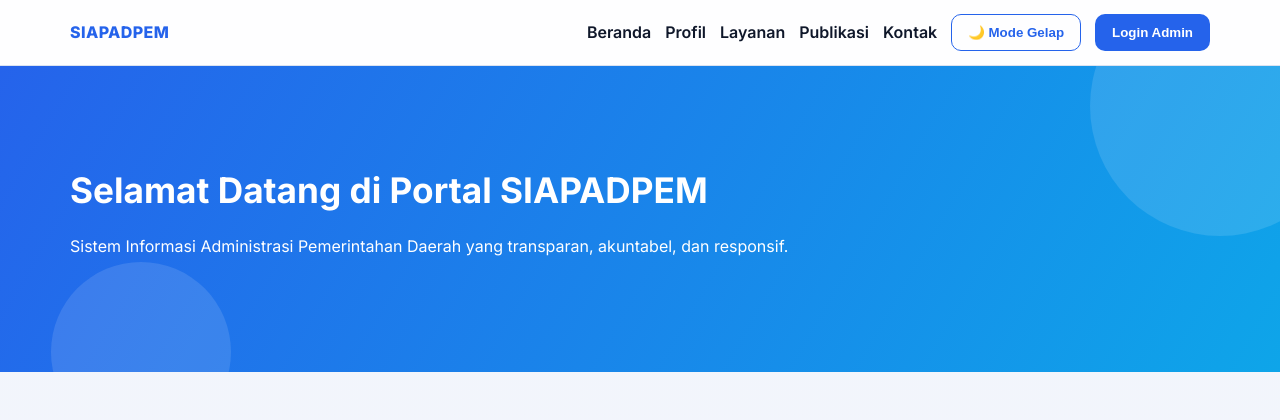
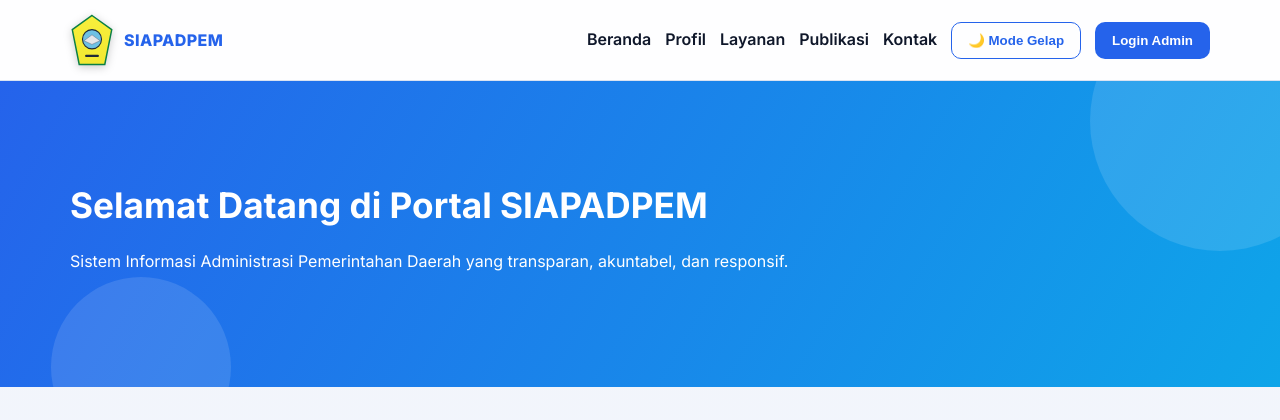
Before and after one commit to ahmadfadhillahh/SIAPADPEM, a PHP site: page / in a window 1280 px wide. Shown: the top 420 px of the page. Run offline with PHP 8.4, Linux system fonts and the light colour scheme; data comes from the database, SQL or seed files in the repository; data that the repository does not hold is empty; some libraries are stand-ins or nearby versions.

Commit message:
Replace navbar text mark with Karimun icon logo

```diff
--- a/assets/css/style.css
+++ b/assets/css/style.css
@@ -18,7 +18,9 @@ body.page-enter-active{opacity:1;transform:translateY(0);transition:opacity .55s
 .navbar{position:sticky;top:0;z-index:1000;background:color-mix(in srgb,var(--surface) 88%, transparent);backdrop-filter:blur(10px);border-bottom:1px solid var(--border);transition:.3s}
 .navbar.scrolled{box-shadow:var(--shadow)}
 .nav-wrap{display:flex;justify-content:space-between;align-items:center;padding:14px 0}
-.brand{font-weight:800;color:var(--primary);letter-spacing:.4px}
+.brand{font-weight:800;color:var(--primary);letter-spacing:.4px;display:flex;align-items:center;gap:10px}
+.brand img{width:44px;height:52px;object-fit:contain;filter:drop-shadow(0 2px 4px rgba(0,0,0,.2))}
+.brand span{line-height:1}
 .nav-menu{display:flex;gap:14px;align-items:center;flex-wrap:wrap}
 .nav-menu a{font-weight:600;position:relative}
 .nav-menu a:not(.btn)::after{content:"";position:absolute;left:0;bottom:-4px;width:0;height:2px;background:var(--secondary);transition:.25s}
--- a/index.php
+++ b/index.php
@@ -36,7 +36,7 @@ $dokumen = getDokumen();
 <body>
 <nav class="navbar">
   <div class="container nav-wrap">
-    <div class="brand">SIAPADPEM</div>
+    <div class="brand"><img src="assets/img/logo-karimun.svg" alt="Logo Kabupaten Karimun"><span>SIAPADPEM</span></div>
     <div class="nav-menu">
       <a href="#beranda">Beranda</a>
       <a href="#profil">Profil</a>
--- a/kegiatan_detail.php
+++ b/kegiatan_detail.php
@@ -18,7 +18,7 @@ $berita = $id > 0 ? getKegiatanById($id) : null;
 <body>
 <nav class="navbar">
   <div class="container nav-wrap">
-    <div class="brand">SIAPADPEM</div>
+    <div class="brand"><img src="assets/img/logo-karimun.svg" alt="Logo Kabupaten Karimun"><span>SIAPADPEM</span></div>
     <div class="nav-menu">
       <a href="index.php#beranda">Beranda</a>
       <a href="index.php#publikasi">Publikasi</a>
```
Also changed, not shown: assets/img/logo-karimun.svg (added).
